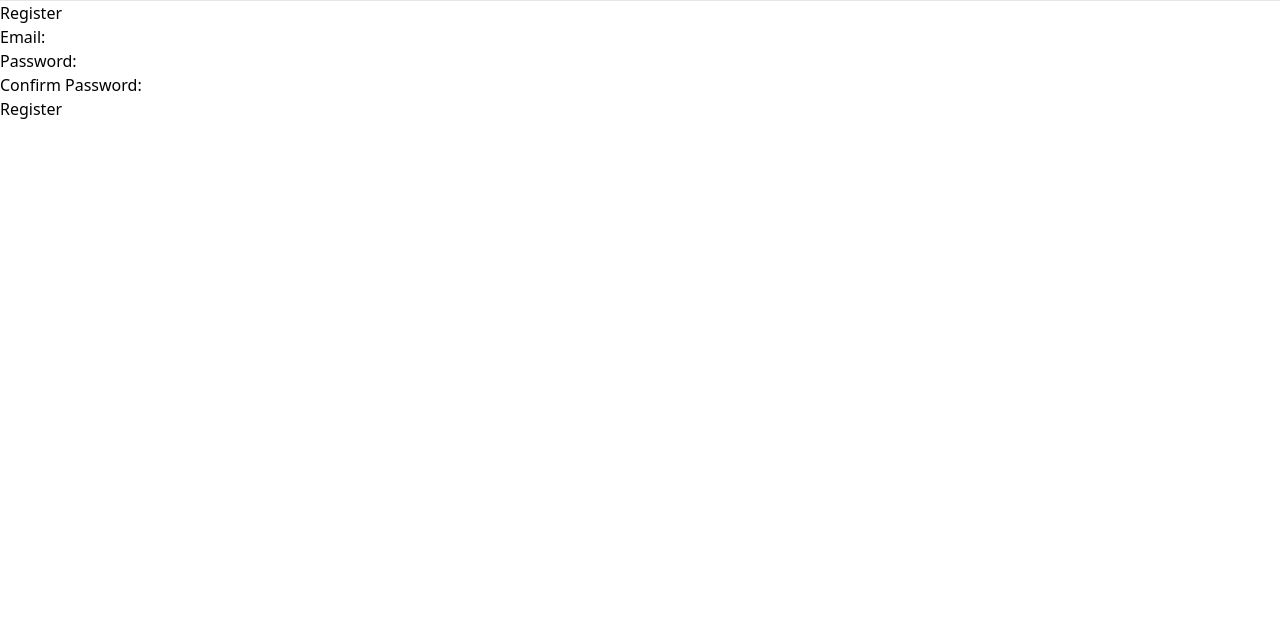
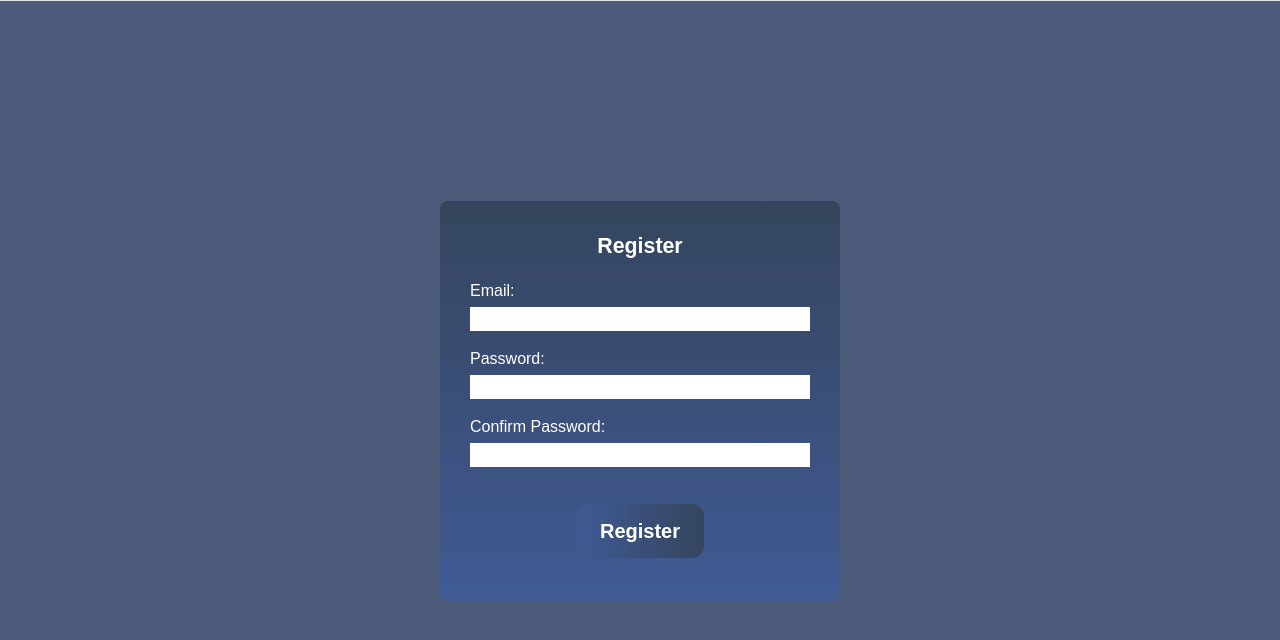
Before and after one commit to Nlrvanaflame/Finance-Tracker-Frontend, a React (Create React App) app: page /register in a window 1280 px wide. Shown: the top 640 px of the page. Built offline with nearby package versions, Linux system fonts and the light colour scheme.

Commit message:
Made it fancy shmency :3

```diff
--- a/src/components/Dashboard.tsx
+++ b/src/components/Dashboard.tsx
@@ -20,8 +20,8 @@ const data = {
   datasets: [
     {
       data: [dummyData.totalIncome, dummyData.totalExpenses],
-      backgroundColor: ['#BFD4DB', '#a18fbf'],
-      hoverBackgroundColor: ['#BFD4DB', '#a18fbf']
+      backgroundColor: ['#35455D', '#5D3635'],
+      hoverBackgroundColor: ['#35455D', '#5D3635']
     }
   ]
 }
@@ -39,38 +39,40 @@ const Dashboard: React.FC = () => {
         alignItems: 'center'
       }}
     >
-      <h1 style={{ padding: '45px', color: '#dcdde0', fontWeight: 'bold', fontSize: '3em' }}>
+      <h1 style={{ padding: '45px', color: 'white', fontWeight: 'bold', fontSize: '3em' }}>
         Dashboard
       </h1>
       <div
         style={{
           display: 'flex',
-          backgroundColor: '#f5f6fa',
+          backgroundColor: 'white',
           borderRadius: '8px',
           padding: '20px',
           margin: '20px',
           boxShadow: '0 0 10px rgba(0, 0, 0, 0.1)',
           width: '65%', // Increase width to cover more of the page
-          color: '#35455D' // Adjust text color to white for better visibility on navy background
+          color: 'black' // Adjust text color to white for better visibility on navy background
         }}
       >
         <div style={{ flex: 1, fontSize: '1.6em' }}>
-          <h2 style={{ fontWeight: 'bold', color: '#35455D' }}>Financial Overview</h2>
+          <h2 style={{ fontWeight: 'bold', color: 'black' }}>Financial Overview</h2>
           <p>
             Total Income:{' '}
-            <span style={{ color: '#35455D', fontWeight: 'bold' }}>${dummyData.totalIncome}</span>
+            <span style={{ color: 'black', fontWeight: 'bold' }}>${dummyData.totalIncome}</span>
           </p>
           <p>
             Total Expenses:{' '}
-            <span style={{ color: '#35455D', fontWeight: 'bold' }}>${dummyData.totalExpenses}</span>
+            <span style={{ color: 'black', fontWeight: 'bold' }}>${dummyData.totalExpenses}</span>
           </p>
           <p>
             Balance:{' '}
-            <span style={{ color: '#35455D', fontWeight: 'bold' }}>${dummyData.balance}</span>
+            <span style={{ color: 'black', fontWeight: 'bold' }}>${dummyData.balance}</span>
           </p>
         </div>
         <div style={{ flex: 1, display: 'flex', flexDirection: 'column', alignItems: 'center' }}>
-          <h3 style={{ fontWeight: 'bold', color: '#35455D' }}>Income vs Expenses</h3>
+          <h3 style={{ fontWeight: 'normal', color: 'black', fontSize: '1.5em' }}>
+            Income vs Expenses
+          </h3>
           <Pie data={data} />
         </div>
       </div>
--- a/src/components/LandingPage.tsx
+++ b/src/components/LandingPage.tsx
@@ -10,7 +10,7 @@ const LandingPage: React.FC = () => {
         minHeight: '100vh',
         backgroundColor: '#4d5b7a',
         fontFamily: 'Arial, sans-serif',
-        color: '#dcdde0' // Setting a default text color to match the new scheme
+        color: '#dcdde0'
       }}
     >
       <header
@@ -18,23 +18,39 @@ const LandingPage: React.FC = () => {
           display: 'flex',
           justifyContent: 'space-between',
           padding: '20px',
-          backgroundColor: '#35455D' // Adjusted header background color
+          backgroundColor: '#35455D'
         }}
       >
         <h1 style={{ color: '#dcdde0', fontWeight: 'bold' }}>Finance Tracker</h1>
         <nav style={{ display: 'flex', gap: '20px' }}>
+          <div
+            style={{
+              backgroundColor: '#7b6d4e',
+              padding: '10px',
+              borderRadius: '12px' // Added for rounded edges
+            }}
+          >
             <Link
               to="/register"
-            style={{ color: '#dcdde0', textDecoration: 'none', fontWeight: 'bold' }}
+              style={{ color: 'white', textDecoration: 'none', fontWeight: 'bold' }}
             >
               Register
             </Link>
+          </div>
+          <div
+            style={{
+              backgroundColor: '#405a94',
+              padding: '10px',
+              borderRadius: '12px' // Added for rounded edges
+            }}
+          >
             <Link
               to="/login"
-            style={{ color: '#dcdde0', textDecoration: 'none', fontWeight: 'bold' }}
+              style={{ color: 'white', textDecoration: 'none', fontWeight: 'bold' }}
             >
               Login
             </Link>
+          </div>
         </nav>
       </header>
 
--- a/src/components/LoginPage.tsx
+++ b/src/components/LoginPage.tsx
@@ -17,25 +17,75 @@ const LoginPage: React.FC = () => {
   }
 
   return (
-    <div>
-      <h1>Login</h1>
+    <div
+      style={{
+        fontFamily: 'Arial, sans-serif',
+        backgroundColor: '#4d5b7a',
+        color: '#dcdde0',
+        height: '100vh',
+        display: 'flex',
+        justifyContent: 'center',
+        alignItems: 'center'
+      }}
+    >
+      <div
+        style={{
+          width: '400px',
+          height: '350px', // Adjusted the height to fit the fewer fields
+          background: 'linear-gradient(180deg, #35455D, #405a94)',
+          padding: '30px',
+          borderRadius: '8px'
+        }}
+      >
+        <h1 style={{ textAlign: 'center', fontWeight: 'bold', fontSize: '16pt' }}>Login</h1>
         <form onSubmit={(e) => e.preventDefault()}>
-        <div>
+          <div style={{ marginTop: '20px', marginBottom: '20px' }}>
             <label>Email: </label>
-          <input type="email" value={email} onChange={(e) => setEmail(e.target.value)} required />
+            <input
+              type="email"
+              value={email}
+              onChange={(e) => setEmail(e.target.value)}
+              required
+              style={{ width: '100%' }}
+            />
           </div>
-        <div>
+          <div style={{ marginTop: '20px', marginBottom: '20px' }}>
             <label>Password: </label>
             <input
               type="password"
               value={password}
               onChange={(e) => setPassword(e.target.value)}
               required
+              style={{ width: '100%' }}
             />
           </div>
           {error && <p style={{ color: 'red' }}>{error}</p>}
-        <button onClick={handleLogin}>Login</button>
+          <button
+            onClick={handleLogin}
+            style={{
+              display: 'block',
+              margin: '0 auto',
+              padding: '12px 24px',
+              borderRadius: '12px',
+              fontSize: '16px',
+              fontWeight: 'bold',
+              background: 'linear-gradient(180deg, #405a94, #35455D)',
+              color: '#dcdde0',
+              border: 'none',
+              cursor: 'pointer',
+              transition: 'all 0.3s'
+            }}
+            onMouseOver={(e) =>
+              (e.currentTarget.style.background = 'linear-gradient(180deg, #35455D, #405a94)')
+            }
+            onMouseOut={(e) =>
+              (e.currentTarget.style.background = 'linear-gradient(180deg, #405a94, #35455D)')
+            }
+          >
+            Login
+          </button>
         </form>
+      </div>
     </div>
   )
 }
--- a/src/components/RegisterPage.tsx
+++ b/src/components/RegisterPage.tsx
@@ -18,34 +18,92 @@ const RegisterPage: React.FC = () => {
   }
 
   return (
-    <div>
-      <h1>Register</h1>
+    <div
+      style={{
+        fontFamily: 'Arial, sans-serif',
+        backgroundColor: '#4d5b7a',
+        color: '#dcdde0',
+        height: '100vh',
+        display: 'flex',
+        justifyContent: 'center',
+        alignItems: 'center'
+      }}
+    >
+      <div
+        style={{
+          width: '400px',
+          height: '400px',
+          background: 'linear-gradient(180deg, #35455D, #405a94)',
+          padding: '30px',
+          borderRadius: '8px'
+        }}
+      >
+        <h1 style={{ textAlign: 'center', fontWeight: 'bold', fontSize: '16pt', color: 'white' }}>
+          Register
+        </h1>
         <form onSubmit={(e) => e.preventDefault()}>
-        <div>
-          <label>Email: </label>
-          <input type="email" value={email} onChange={(e) => setEmail(e.target.value)} required />
+          <div style={{ marginTop: '20px', marginBottom: '20px' }}>
+            <label style={{ position: 'relative', top: '-4px', color: 'white' }}>Email: </label>
+            <input
+              type="email"
+              value={email}
+              onChange={(e) => setEmail(e.target.value)}
+              required
+              style={{ width: '100%' }}
+            />
           </div>
-        <div>
-          <label>Password: </label>
+          <div style={{ marginTop: '20px', marginBottom: '20px' }}>
+            <label style={{ position: 'relative', top: '-4px', color: 'white' }}>Password: </label>
             <input
               type="password"
               value={password}
               onChange={(e) => setPassword(e.target.value)}
               required
+              style={{ width: '100%' }}
             />
           </div>
-        <div>
-          <label>Confirm Password: </label>
+          <div style={{ marginTop: '20px', marginBottom: '20px' }}>
+            <label style={{ position: 'relative', top: '-4px', color: 'white' }}>
+              Confirm Password:{' '}
+            </label>
             <input
               type="password"
               value={confirmPassword}
               onChange={(e) => setConfirmPassword(e.target.value)}
               required
+              style={{ width: '100%' }}
             />
           </div>
           {error && <p style={{ color: 'red' }}>{error}</p>}
-        <button onClick={handleRegister}>Register</button>
+
+          <button
+            onClick={handleRegister}
+            style={{
+              position: 'relative',
+              top: '17px',
+              display: 'block',
+              margin: '0 auto',
+              padding: '12px 24px',
+              borderRadius: '12px',
+              fontSize: '20px',
+              fontWeight: 'bold',
+              background: 'linear-gradient(90deg, #405a94, #35455D)',
+              color: 'white',
+              border: 'none',
+              cursor: 'pointer',
+              transition: 'all 0.3s'
+            }}
+            onMouseOver={(e) =>
+              (e.currentTarget.style.background = 'linear-gradient(180deg, #35455D, #405a94)')
+            }
+            onMouseOut={(e) =>
+              (e.currentTarget.style.background = 'linear-gradient(180deg, #405a94, #35455D)')
+            }
+          >
+            Register
+          </button>
         </form>
+      </div>
     </div>
   )
 }
--- a/src/hooks/userHooks/useUserMutations.ts
+++ b/src/hooks/userHooks/useUserMutations.ts
@@ -21,7 +21,7 @@ export const useLoginUser = () => {
 };
 
 export const useUpdateUser = () => {
-  return useMutation((data: { id: string; data: Partial<LoginUser> }) => updateUser(data.id, data.data), {
+  return useMutation((data: { id: string; data: 'email'|'hashed_password' }) => updateUser(data.id, data.data), {
     onSuccess: () => {
       queryClient.invalidateQueries('user');
     },
--- a/src/services/routes/user.ts
+++ b/src/services/routes/user.ts
@@ -5,4 +5,4 @@ import { LoginUser, User } from "../../models/user";
 export const registerUser = (data:User) => api.post("/register",data)
 export const loginUser = (data:LoginUser)=> api.post("/login",data)
 export const logoutUser = ()=> api.get<User>("/logout")
-export const updateUser =(id:string, data: Partial<LoginUser>)=> api.put(`/users/${id}`,data)
+export const updateUser =(id:string, data: 'email'|'hashed_password')=> api.put(`/users/${id}`,data)
```
Lines whose indentation alone changed are shown as unchanged.
